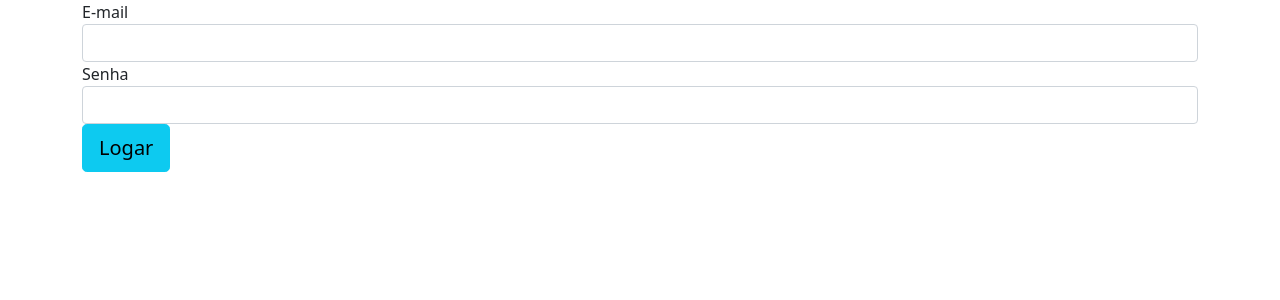
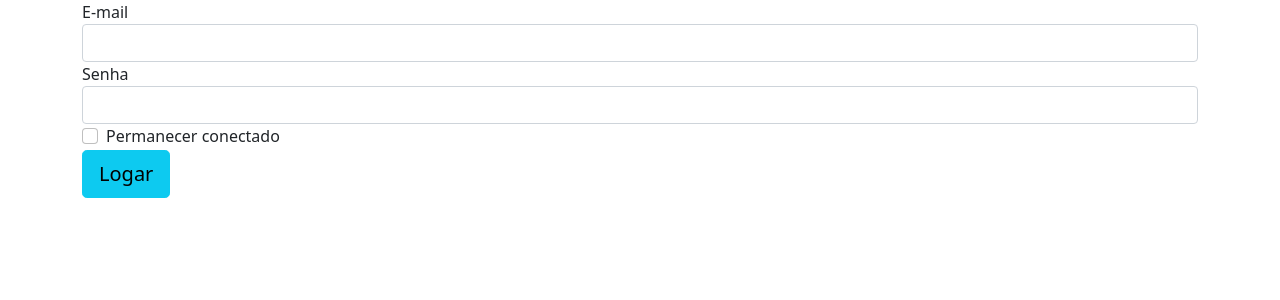
Before and after one commit to lukeskyan/dbManager, a Python web app: template templates/login.html in a window 1280 px wide. Shown: the part 56-356 px from the top of the page. Run offline with Jinja, Linux system fonts and the light colour scheme; the template is opened without the code that fills it, so the values that code supplies are empty; some libraries are stand-ins or nearby versions.

Commit message:
Finalizando frontend do login
Agr estão todos ".html" finalizados, quando fiz o primeiro commit já estava quase terminando, então é por isso que a maioria está como "primeiro commit"

```diff
--- a/templates/login.html
+++ b/templates/login.html
@@ -10,6 +10,12 @@
       <label>Senha</label>
       <input type="password" name="password" class="form-control">
     </div>
-    <button type="submit" class="btn btn-info btn-lg">Logar</button>
+    <div>
+      <div class="form-check form-check-inline">
+        <input class="form-check-input" name="remember" type="checkbox" id="inlineCheckbox1" value="option1">
+        <label class="form-check-label" for="inlineCheckbox1">Permanecer conectado</label>
+      </div>
+    </div>
+  <button type="submit" class="btn btn-info btn-lg">Logar</button>
 </form>
 {% endblock %}
```
